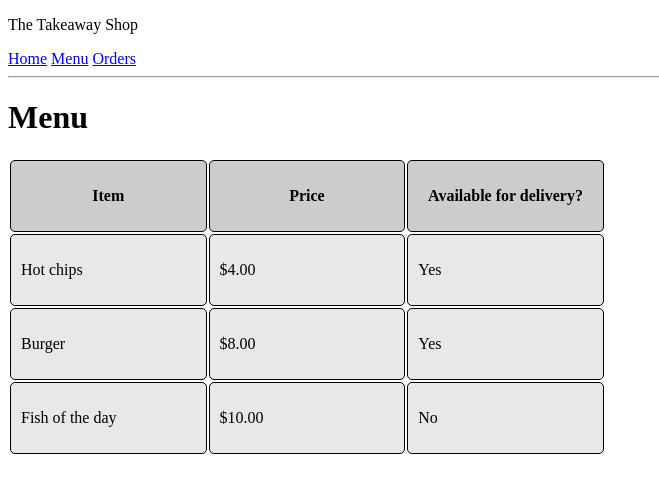
After one commit to mc-sbc/takeaway-activity, a Flask app: page /menu in a window 1280 px wide. The commit adds this page. Shown: the top 493 px of the page, without its empty margins (0-659 px from the left). Run offline with Flask 2, Linux system fonts and the light colour scheme.

Commit message:
All pages created

```diff
--- a/app/routes.py
+++ b/app/routes.py
@@ -6,3 +6,9 @@ from app import app
 @app.route('/index')
 def index():
     return render_template('index.html', title = 'Home')
+@app.route('/menu')
+def menu():
+    return render_template('menu.html', title = 'Menu')
+@app.route('/orders')
+def orders():
+    return render_template('orders.html', title = 'Orders')
--- a/app/templates/base.html
+++ b/app/templates/base.html
@@ -6,8 +6,8 @@
     <body>
         <p>The Takeaway Shop</p>
         <a href="{{ url_for('index') }}">Home</a>
-        <a href="">Menu</a>
-        <a href="">Orders</a>
+        <a href="{{ url_for('menu') }}">Menu</a>
+        <a href="{{ url_for('orders') }}">Orders</a>
         <hr>
         {% block content %}
         {% endblock %}
--- /dev/null
+++ b/app/templates/menu.html
@@ -0,0 +1,50 @@
+{% extends 'base.html' %}
+
+{% block content %}
+
+<style>
+    th, td {
+        border: 1px solid;
+        border-radius: 5px;
+        width: 30%;
+        height: 50px;
+        padding: 10px;
+    }
+    th {
+        background-color: #CCCCCC;
+        font-weight: bold;
+    }
+    td {
+        background-color: #E8E8E8;
+    }
+</style>
+
+<h1>Menu</h1>
+
+<table>
+    <thead>
+        <tr>
+            <th>Item</th>
+            <th>Price</th>
+            <th>Available for delivery?</th>
+        </tr>
+    </thead>
+    <tbody>
+        <tr>
+            <td>Hot chips</td>
+            <td>$4.00</td>
+            <td>Yes</td>
+        </tr>
+        <tr>
+            <td>Burger</td>
+            <td>$8.00</td>
+            <td>Yes</td>
+        </tr>
+        <tr>
+            <td>Fish of the day</td>
+            <td>$10.00</td>
+            <td>No</td>
+        </tr>
+    </tbody>
+</table>
+{% endblock %}
```
Also changed, not shown: app/templates/orders.html (added, +18 -0 lines).
